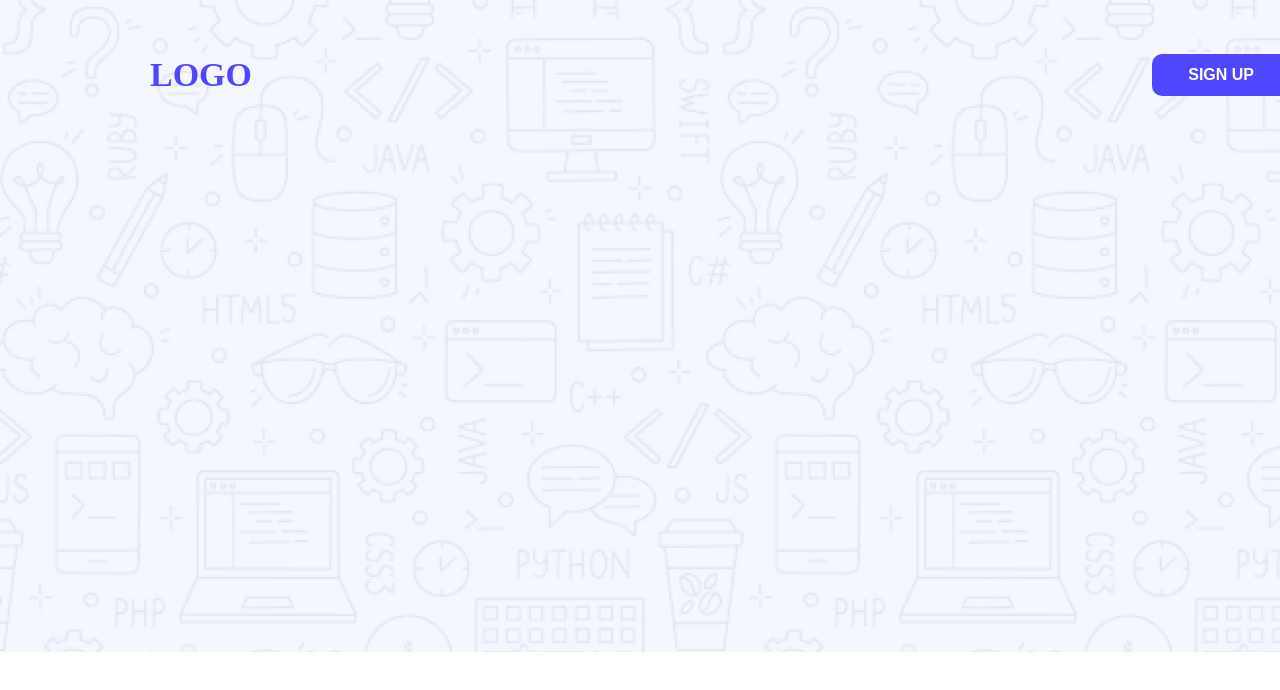
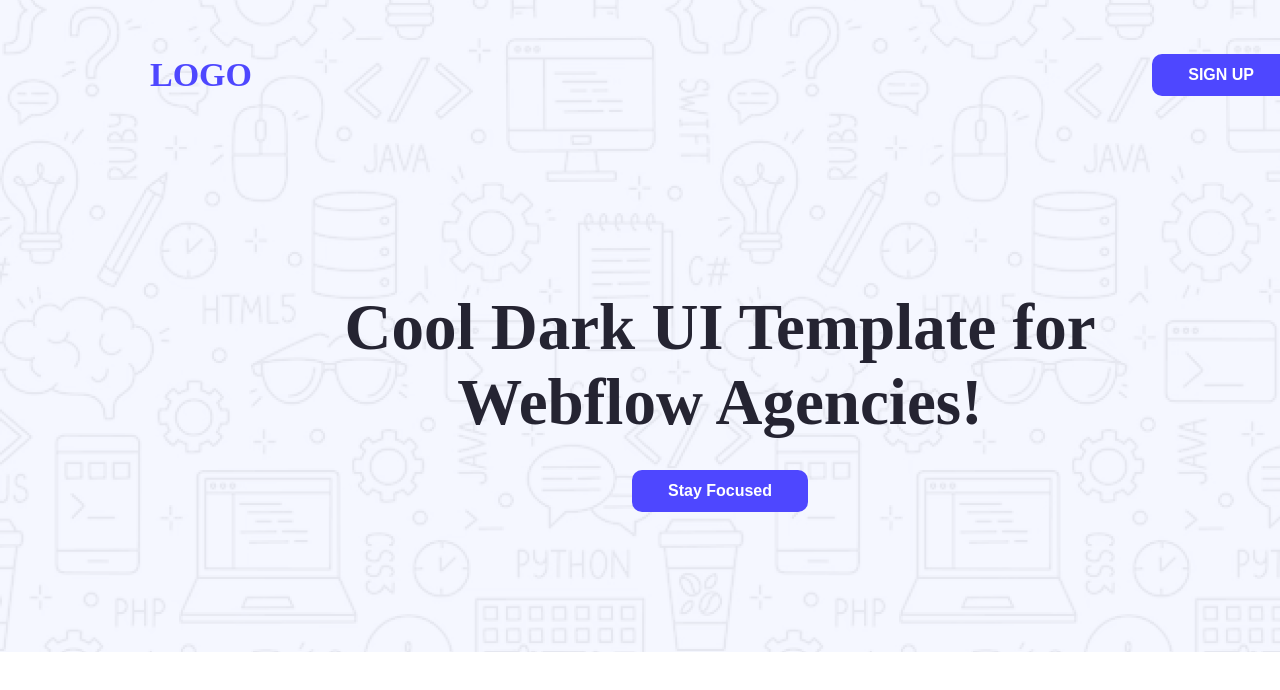
Before and after one commit to muhammadsobuj20/batch12-assignmet001, a plain HTML site: page index.html in a window 1280 px wide. Shown: the top 690 px of the page. Drawn offline with Linux system fonts and the light colour scheme.

Commit message:
create a banner section

```diff
--- a/index.html
+++ b/index.html
@@ -1,10 +1,10 @@
 <!DOCTYPE html>
 <html lang="en">
   <head>
-    <meta charset="UTF-8">
-    <meta name="viewport" content="width=device-width, initial-scale=1.0">
+    <meta charset="UTF-8" />
+    <meta name="viewport" content="width=device-width, initial-scale=1.0" />
     <title>Batch-12 Assignment01</title>
-    <link rel="stylesheet" href="./stylesheets/style.css">
+    <link rel="stylesheet" href="./stylesheets/style.css" />
   </head>
   <body>
     <header class="heading-section">
@@ -14,9 +14,18 @@
         <nav>
           <h2 class="logo">LOGO</h2>
           <ul>
-                        <li><a href="#"><button class="btn-primary">SIGN UP</button></a></li>
+            <li>
+              <a href="#"><button class="btn-primary">SIGN UP</button></a>
+            </li>
           </ul>
         </nav>
+      </div>
+
+          <!-- banner section start now  -->
+
+          <div class="banner">
+            <h1 class="banner-title">Cool Dark UI Template for <br> Webflow Agencies!</h1>
+            <button class="btn-banner">Stay Focused</button>
           </div>
 
     </header>
--- a/stylesheets/style.css
+++ b/stylesheets/style.css
@@ -54,3 +54,37 @@ ul li a {
    background-color: #02011b;
    color: rgb(77, 236, 77);
 }
+
+
+/* banner section start now  */
+
+.banner{
+text-align: center;
+}
+
+.banner-title{
+font-size: 65px;
+font-weight: 700;
+color: #252432;
+margin-top: 140px;
+/* margin-bottom: 200px; */
+}
+
+
+.btn-banner{
+  font-size: 16px;
+  font-weight: 700;
+  padding: 12px 36px;
+  background-color: #4e47ff;
+  border-radius: 10px;
+  border: none;
+  color: #ffffff;
+  transition: all 0.2s ease-in-out;
+  cursor: pointer;
+  margin-top: 30px;
+}
+
+.btn-banner:hover{
+     background-color: #02011b;
+   color: rgb(77, 236, 77);
+}
```
Lines whose indentation alone changed are shown as unchanged.
